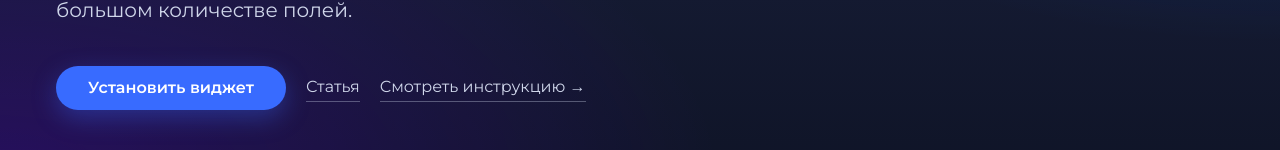
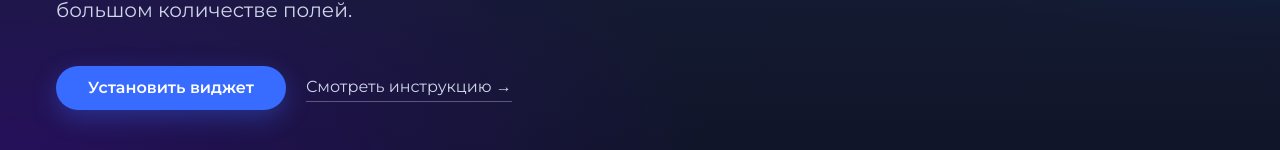
Before and after one commit to DFimp/landing_pro_automatization, a Next.js app: page /widgets/group-fields in a window 1280 px wide. Shown: the part 448-598 px from the top of the page. Built offline with nearby package versions, Linux system fonts and the light colour scheme.

Commit message:
minus статья

```diff
--- a/src/page/Widget/GroupFields/index.tsx
+++ b/src/page/Widget/GroupFields/index.tsx
@@ -45,14 +45,6 @@ export default function GroupFields({
                                     Установить виджет
                                 </a>
 
-                                <Link
-                                    className="article-btn-link"
-                                    href="/articles/group-fields"
-                                    target="_blank"
-                                >
-                                    Статья
-                                </Link>
-
                                 <ScrollToInstructionLink />
                             </div>
                         </div>
```
